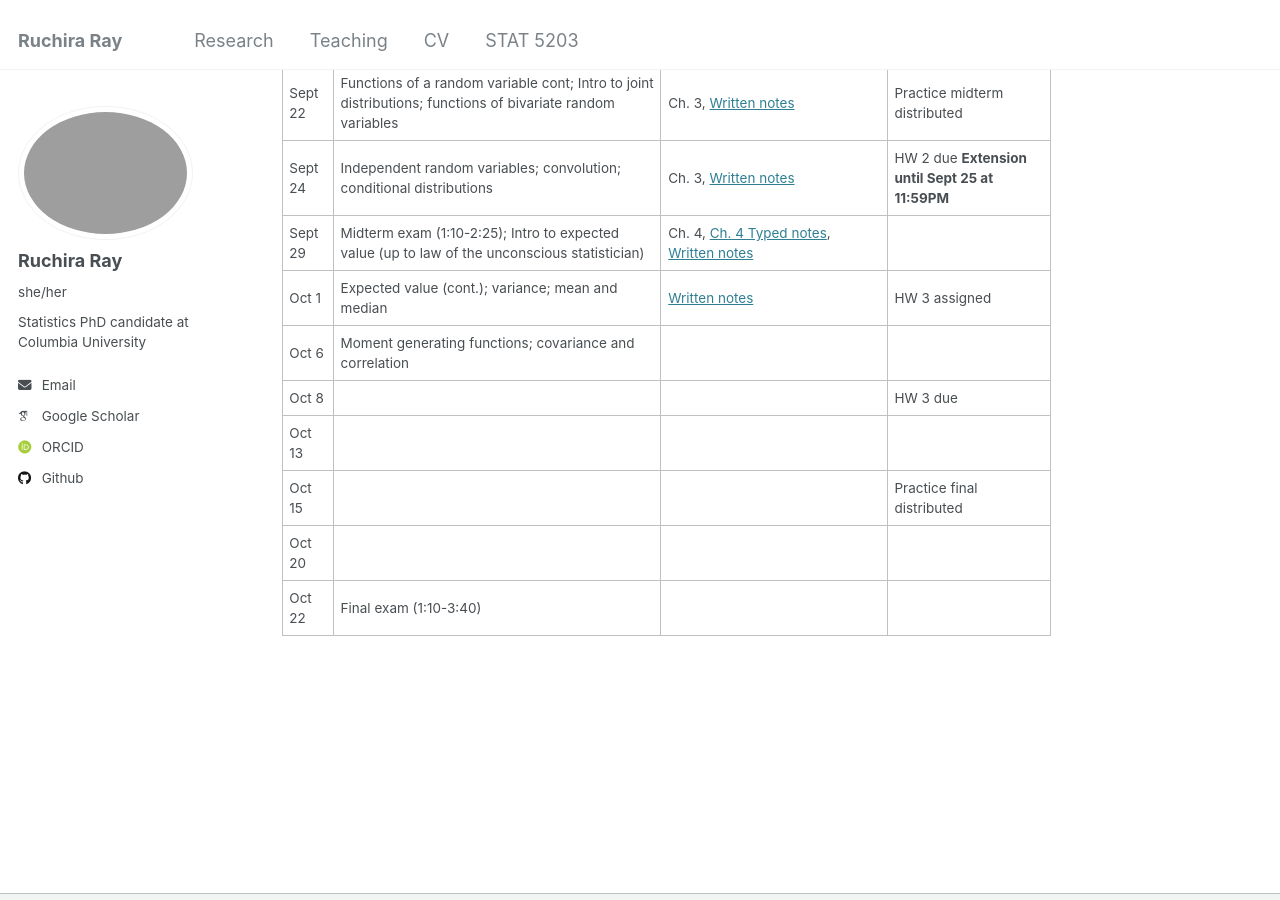
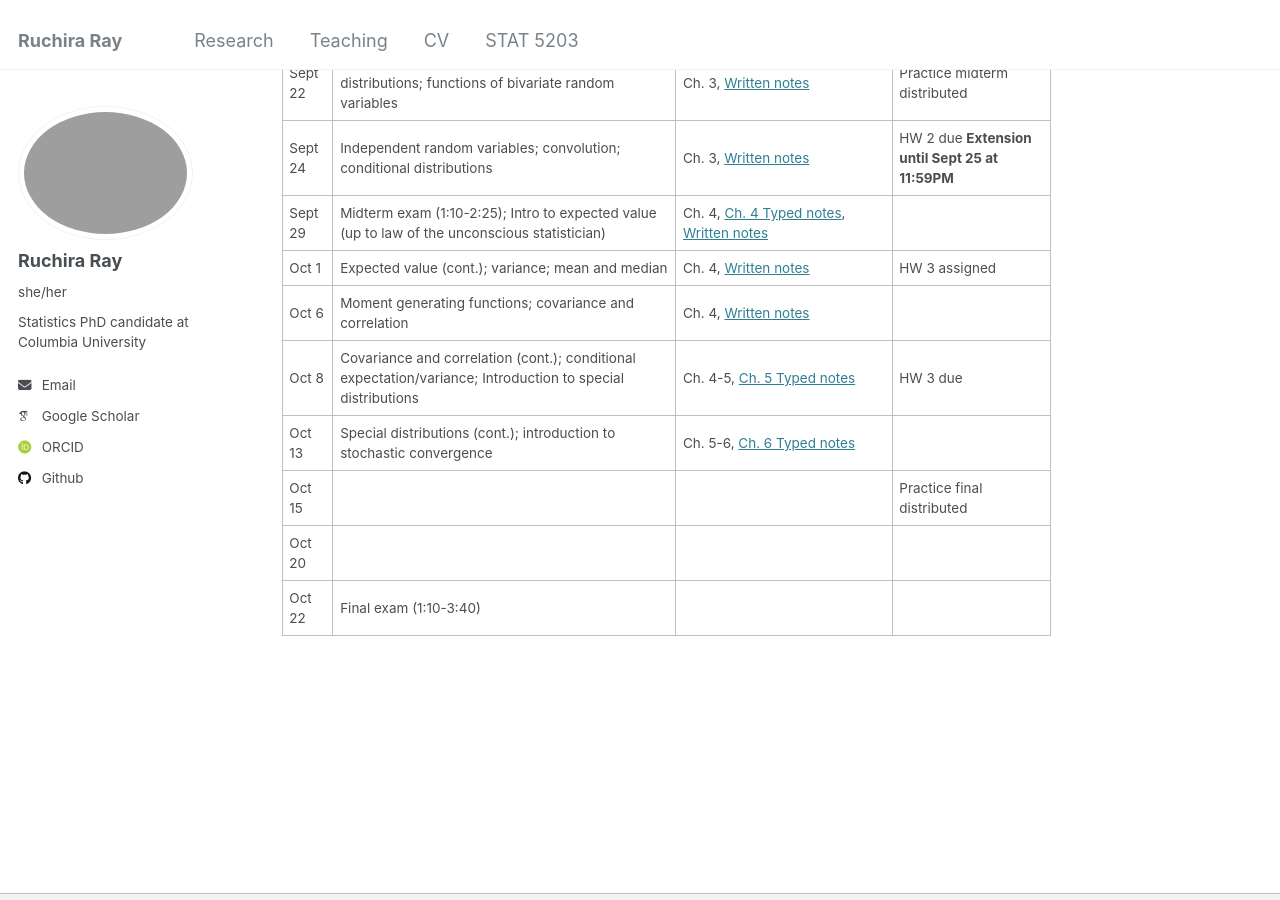
Before and after one commit to rray123/rray123.github.io, a Jekyll site: the page built from _pages/STAT5203.md, in a window 1280 px wide and 900 px high, scrolled down 698 px. Built offline with Jekyll 4.4.1, drawn with Linux system fonts in a browser that asks for light colours; some web fonts are replaced.

Commit message:
Update STAT5203.md

```diff
--- a/_pages/STAT5203.md
+++ b/_pages/STAT5203.md
@@ -28,10 +28,10 @@ Schedule subject to change. Check back regularly for updates.
 | Sept 22 |Functions of a random variable cont; Intro to joint distributions; functions of bivariate random variables | Ch. 3, [Written notes](https://rray123.github.io/files/Lecture5-written.pdf) | Practice midterm distributed|
 | Sept 24 |Independent random variables; convolution; conditional distributions| Ch. 3, [Written notes](https://rray123.github.io/files/Lecture6-written.pdf) |HW 2 due **Extension until Sept 25 at 11:59PM**|
 | Sept 29 |Midterm exam (1:10-2:25); Intro to expected value (up to law of the unconscious statistician)|Ch. 4, [Ch. 4 Typed notes](https://rray123.github.io/files/Ch4.pdf), [Written notes](https://rray123.github.io/files/Lecture7-written.pdf)||
-| Oct 1   |Expected value (cont.); variance; mean and median|[Written notes](https://rray123.github.io/files/Lecture8-written.pdf)|HW 3 assigned|
-| Oct 6   |Moment generating functions; covariance and correlation|||
-| Oct 8   |||HW 3 due|
-| Oct 13  ||||
+| Oct 1   |Expected value (cont.); variance; mean and median|Ch. 4, [Written notes](https://rray123.github.io/files/Lecture8-written.pdf)|HW 3 assigned|
+| Oct 6   |Moment generating functions; covariance and correlation|Ch. 4, [Written notes](https://rray123.github.io/files/Lecture9-written.pdf)||
+| Oct 8   |Covariance and correlation (cont.); conditional expectation/variance; Introduction to special distributions | Ch. 4-5, [Ch. 5 Typed notes](https://rray123.github.io/files/Ch5.pdf)|HW 3 due|
+| Oct 13  |Special distributions (cont.); introduction to stochastic convergence|Ch. 5-6, [Ch. 6 Typed notes](https://rray123.github.io/files/Ch6.pdf)||
 | Oct 15  |||Practice final distributed|
 | Oct 20  ||||
 | Oct 22  |Final exam (1:10-3:40)|||
```
